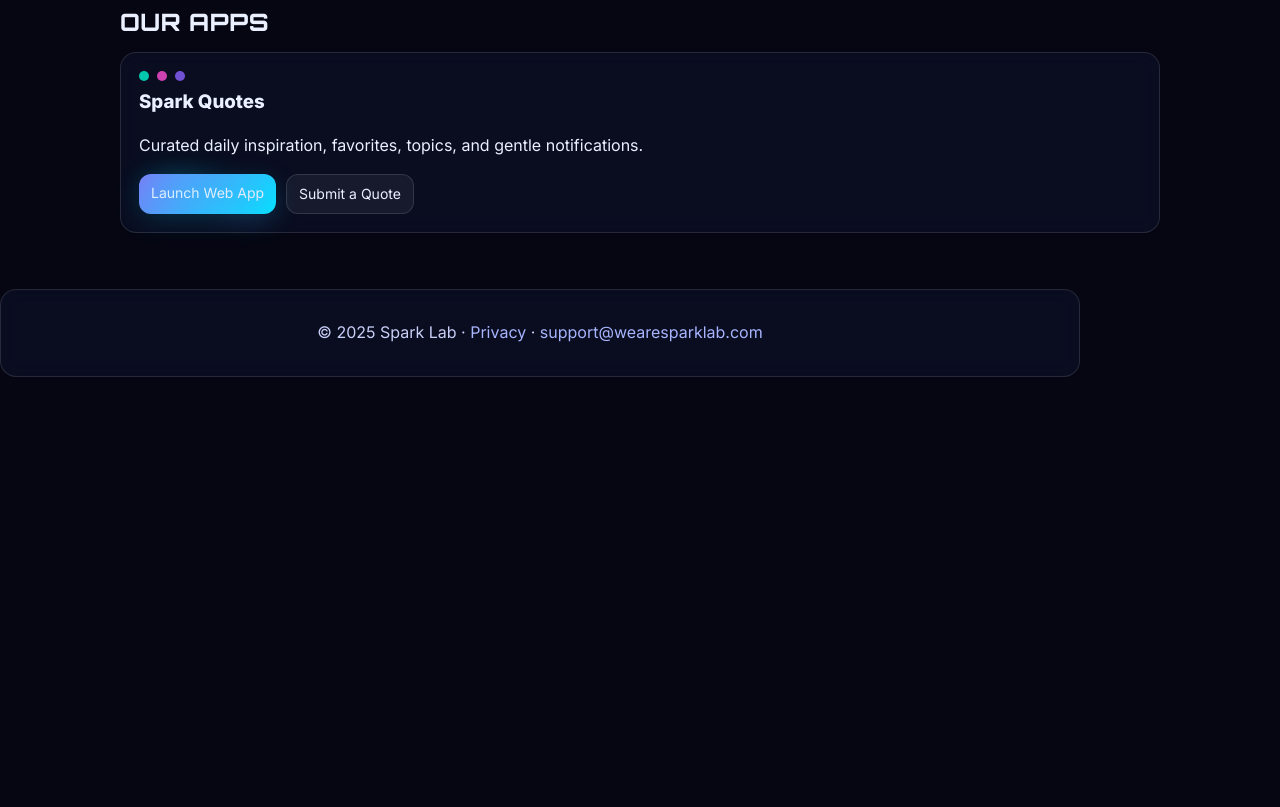
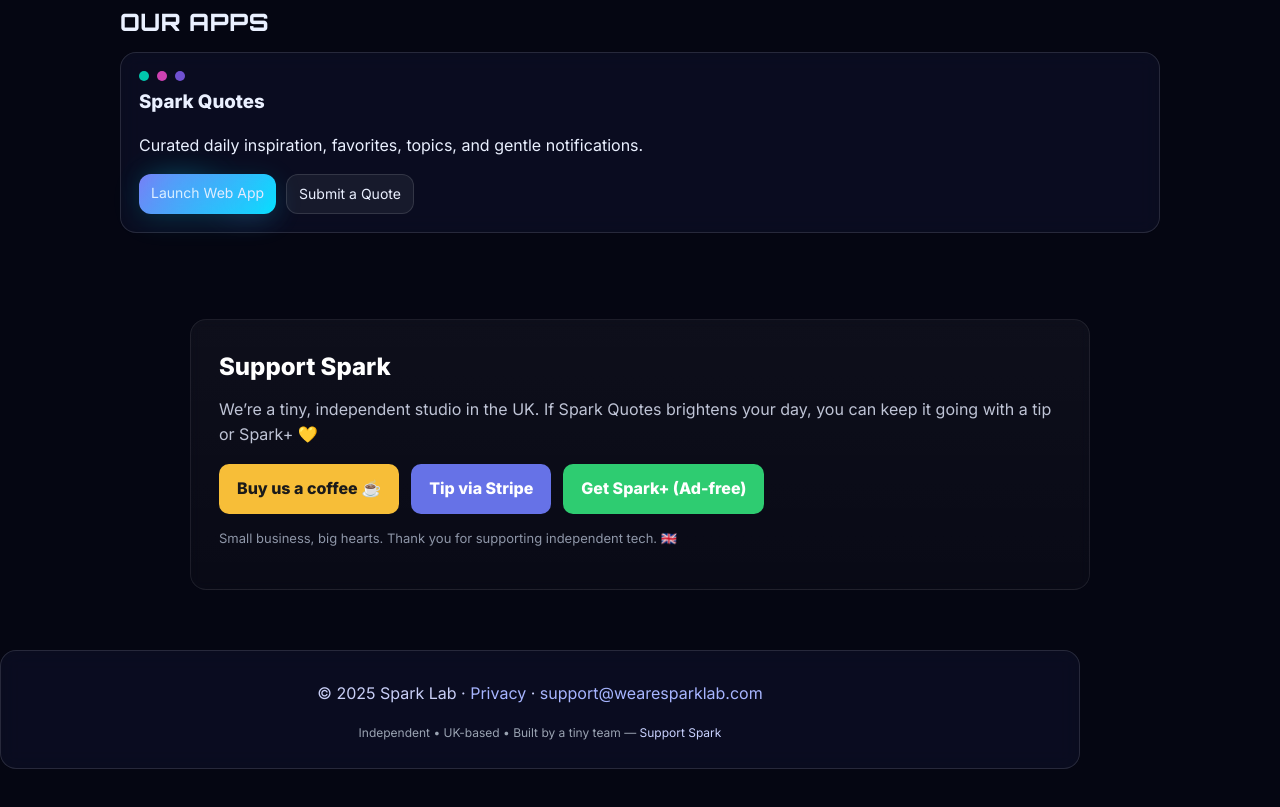
Before and after one commit to WeAreSparkLab/spark-lab-site, a plain HTML site: page index.html in a window 1280 px wide. Shown: the part 453-1260 px from the top of the page. Before the commit the page ends 870 px from the top, so only its background shows below. Drawn offline with Linux system fonts and the light colour scheme.

Commit message:
added spark tips

```diff
--- a/index.html
+++ b/index.html
@@ -1,10 +1,12 @@
 <!doctype html>
 <html lang="en">
+
 <head>
     <meta charset="utf-8" />
     <meta name="viewport" content="width=device-width, initial-scale=1" />
     <title>Spark Lab — Daily quotes you’ll actually feel</title>
-  <meta name="description" content="Spark Lab creates small, kind apps that brighten your day. Try Spark Quotes—curated daily inspiration with zero noise.">
+    <meta name="description"
+        content="Spark Lab creates small, kind apps that brighten your day. Try Spark Quotes—curated daily inspiration with zero noise.">
     <link rel="canonical" href="https://wearesparklab.com/">
 
     <!-- Open Graph / Twitter -->
@@ -16,11 +18,14 @@
     <meta name="twitter:card" content="summary_large_image">
 
     <!-- Futuristic fonts -->
-  <link href="https://fonts.googleapis.com/css2?family=Inter:wght@400;600;800&family=Orbitron:wght@600;800&display=swap" rel="stylesheet">
+    <link
+        href="https://fonts.googleapis.com/css2?family=Inter:wght@400;600;800&family=Orbitron:wght@600;800&display=swap"
+        rel="stylesheet">
 
     <link rel="icon" href="/favicon.ico">
     <link rel="stylesheet" href="/styles.css">
 </head>
+
 <body>
     <!-- animated background layers -->
     <div class="bg">
@@ -54,11 +59,13 @@
         </div>
         <div class="cta">
             <!-- open in new tab -->
-      <a class="btn btn-primary" href="https://quotes.wearesparklab.com" target="_blank" rel="noopener noreferrer">
+            <a class="btn btn-primary" href="https://quotes.wearesparklab.com" target="_blank"
+                rel="noopener noreferrer">
                 <span class="btn-glow"></span>Open Spark Quotes
             </a>
             <!-- open in new tab -->
-      <a class="btn btn-ghost" href="https://quotes.wearesparklab.com/submitQuote" target="_blank" rel="noopener noreferrer">
+            <a class="btn btn-ghost" href="https://quotes.wearesparklab.com/submitQuote" target="_blank"
+                rel="noopener noreferrer">
                 Submit a quote
             </a>
         </div>
@@ -77,19 +84,51 @@
             <p>Curated daily inspiration, favorites, topics, and gentle notifications.</p>
             <div class="card-cta">
                 <!-- open in new tab -->
-        <a class="btn small btn-primary" href="https://quotes.wearesparklab.com" target="_blank" rel="noopener noreferrer">
+                <a class="btn small btn-primary" href="https://quotes.wearesparklab.com" target="_blank"
+                    rel="noopener noreferrer">
                     <span class="btn-glow"></span>Launch Web App
                 </a>
                 <!-- open in new tab -->
-        <a class="btn small btn-ghost" href="https://quotes.wearesparklab.com/submitQuote" target="_blank" rel="noopener noreferrer">
+                <a class="btn small btn-ghost" href="https://quotes.wearesparklab.com/submitQuote" target="_blank"
+                    rel="noopener noreferrer">
                     Submit a Quote
                 </a>
             </div>
         </div>
     </section>
+    <section id="support"
+        style="max-width:900px;margin:60px auto;padding:28px;border:1px solid rgba(255,255,255,0.08);border-radius:16px;background:linear-gradient(180deg,rgba(255,255,255,0.04),rgba(255,255,255,0.02));backdrop-filter:blur(6px)">
+        <h2 style="margin:0 0 10px 0;color:#fff;font-size:24px;font-weight:800;">Support Spark</h2>
+        <p style="color:#BFC4D6;line-height:1.6;margin:0 0 16px 0;">
+            We’re a tiny, independent studio in the UK. If Spark Quotes brightens your day,
+            you can keep it going with a tip or Spark+ 💛
+        </p>
+        <div style="display:flex;gap:12px;flex-wrap:wrap">
+            <a href="https://buymeacoffee.com/WEARESPARKLAB" target="_blank" rel="noopener"
+                style="background:#F7BE38;color:#1a1a1a;padding:12px 18px;border-radius:10px;font-weight:800;text-decoration:none">
+                Buy us a coffee ☕
+            </a>
+            <a href="https://donate.stripe.com/REPLACE_WITH_ONE_TIME" target="_blank" rel="noopener"
+                style="background:#6672E7;color:#fff;padding:12px 18px;border-radius:10px;font-weight:800;text-decoration:none">
+                Tip via Stripe
+            </a>
+            <a href="https://billing.stripe.com/REPLACE_WITH_MONTHLY" target="_blank" rel="noopener"
+                style="background:#2ecc71;color:#fff;padding:12px 18px;border-radius:10px;font-weight:800;text-decoration:none">
+                Get Spark+ (Ad-free)
+            </a>
+        </div>
+        <p style="color:#8E96A8;margin-top:14px;font-size:13px">
+            Small business, big hearts. Thank you for supporting independent tech. 🇬🇧
+        </p>
+    </section>
+
 
     <footer class="container footer glass">
-    <p>© <span id="year"></span> Spark Lab · <a href="/privacy">Privacy</a> · <a href="mailto:support@wearesparklab.com">support@wearesparklab.com</a></p>
+        <p>© <span id="year"></span> Spark Lab · <a href="/privacy">Privacy</a> · <a
+                href="mailto:support@wearesparklab.com">support@wearesparklab.com</a></p>
+        <p style="color:#9AA3B2;font-size:12px">
+            Independent • UK-based • Built by a tiny team — <a href="#support" style="color:#C9D2FF">Support Spark</a>
+        </p>
     </footer>
 
     <script>
@@ -103,7 +142,7 @@
                 const r = tilt.getBoundingClientRect();
                 const x = (e.clientX - r.left) / r.width - 0.5;
                 const y = (e.clientY - r.top) / r.height - 0.5;
-        tilt.style.transform = `rotateX(${(-y)*damp}deg) rotateY(${x*damp}deg) translateZ(0)`;
+                tilt.style.transform = `rotateX(${(-y) * damp}deg) rotateY(${x * damp}deg) translateZ(0)`;
             });
             tilt.addEventListener('mouseleave', () => {
                 tilt.style.transform = 'rotateX(0deg) rotateY(0deg)';
@@ -111,4 +150,5 @@
         }
     </script>
 </body>
+
 </html>
```
Lines whose indentation alone changed are shown as unchanged.
